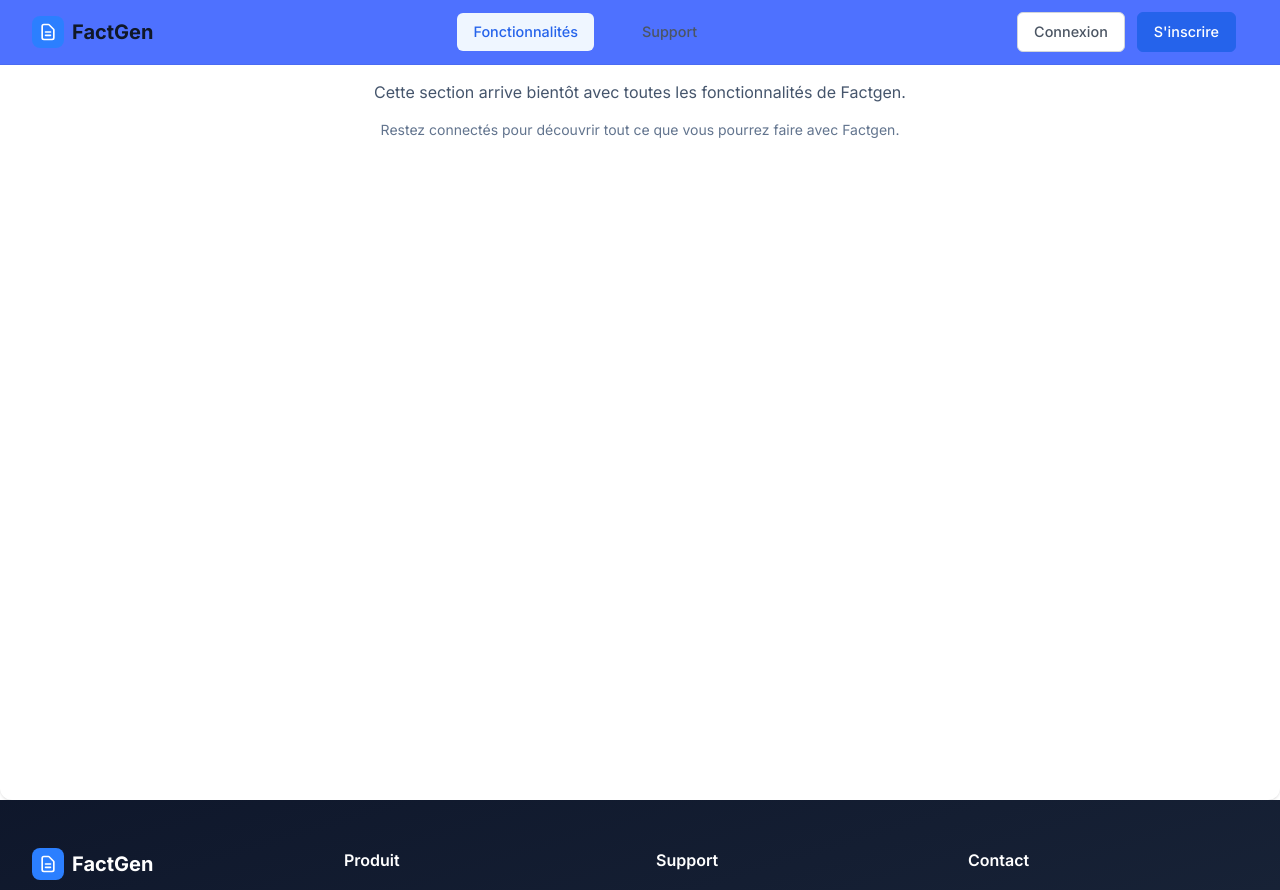
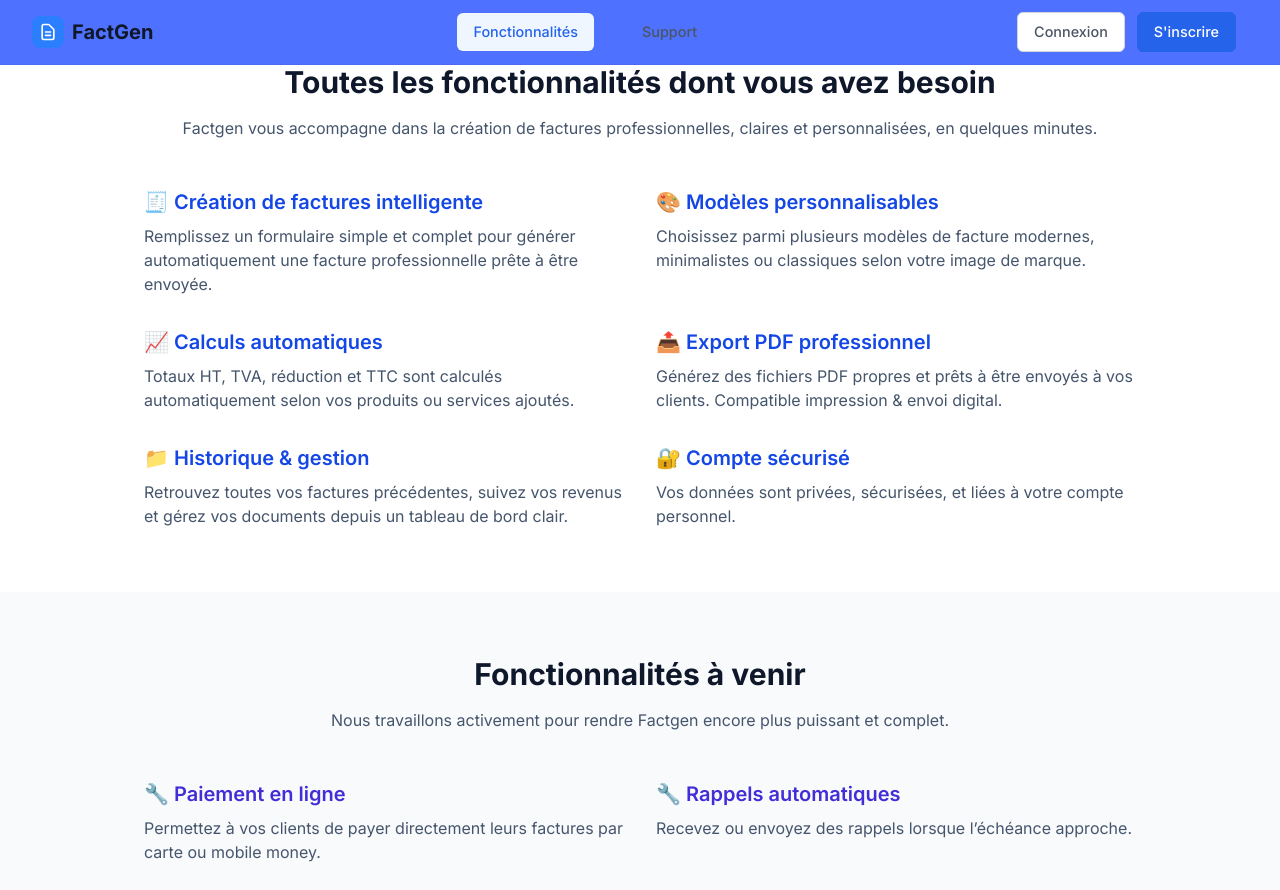
Before and after one commit to FILLIN-RX/FactGen, a Vue app in the folder fact-gen/: page /features in a window 1280 px wide. Shown: the top 890 px of the page. Built offline with nearby package versions, Linux system fonts and the light colour scheme; no server answers.

Commit message:
Adding factgen fonctionalities

```diff
--- a/fact-gen/src/pages/FonctionaLiter.vue
+++ b/fact-gen/src/pages/FonctionaLiter.vue
@@ -1,13 +1,64 @@
 <template>
-  <div class="text-center p-8 bg-white rounded-xl shadow h-screen">
-    <h2 class="text-2xl font-bold text-slate-800 mb-4">Fonctionnalités</h2>
-    <p class="text-slate-600 mb-4">
-      Cette section arrive bientôt avec toutes les fonctionnalités de Factgen.
-    </p>
-    <p class="text-slate-500 text-sm">Restez connectés pour découvrir tout ce que vous pourrez faire avec Factgen.</p>
+  <section class="py-16 bg-white">
+  <div class="max-w-5xl mx-auto px-4 text-center">
+    <h2 class="text-3xl font-bold mb-4 text-slate-900">Toutes les fonctionnalités dont vous avez besoin</h2>
+    <p class="text-slate-600 mb-12">Factgen vous accompagne dans la création de factures professionnelles, claires et personnalisées, en quelques minutes.</p>
+
+    <div class="grid grid-cols-1 md:grid-cols-2 gap-8 text-left">
+      <div>
+        <h3 class="text-xl font-semibold text-blue-700 mb-2">🧾 Création de factures intelligente</h3>
+        <p class="text-slate-600">Remplissez un formulaire simple et complet pour générer automatiquement une facture professionnelle prête à être envoyée.</p>
+      </div>
+      <div>
+        <h3 class="text-xl font-semibold text-blue-700 mb-2">🎨 Modèles personnalisables</h3>
+        <p class="text-slate-600">Choisissez parmi plusieurs modèles de facture modernes, minimalistes ou classiques selon votre image de marque.</p>
+      </div>
+      <div>
+        <h3 class="text-xl font-semibold text-blue-700 mb-2">📈 Calculs automatiques</h3>
+        <p class="text-slate-600">Totaux HT, TVA, réduction et TTC sont calculés automatiquement selon vos produits ou services ajoutés.</p>
+      </div>
+      <div>
+        <h3 class="text-xl font-semibold text-blue-700 mb-2">📤 Export PDF professionnel</h3>
+        <p class="text-slate-600">Générez des fichiers PDF propres et prêts à être envoyés à vos clients. Compatible impression & envoi digital.</p>
+      </div>
+      <div>
+        <h3 class="text-xl font-semibold text-blue-700 mb-2">📁 Historique & gestion</h3>
+        <p class="text-slate-600">Retrouvez toutes vos factures précédentes, suivez vos revenus et gérez vos documents depuis un tableau de bord clair.</p>
+      </div>
+      <div>
+        <h3 class="text-xl font-semibold text-blue-700 mb-2">🔐 Compte sécurisé</h3>
+        <p class="text-slate-600"> Vos données sont privées, sécurisées, et liées à votre compte personnel.</p>
+      </div>
+    </div>
   </div>
+</section>
+<section class="py-16 bg-slate-50">
+  <div class="max-w-5xl mx-auto px-4 text-center">
+    <h2 class="text-3xl font-bold mb-4 text-slate-900">Fonctionnalités à venir</h2>
+    <p class="text-slate-600 mb-12">Nous travaillons activement pour rendre Factgen encore plus puissant et complet.</p>
+
+    <div class="grid grid-cols-1 md:grid-cols-2 gap-8 text-left">
+      <div v-for="(feature, index) in upcomingFeatures" :key="index">
+        <h3 class="text-xl font-semibold text-indigo-700 mb-2">🔧 {{ feature.title }}</h3>
+        <p class="text-slate-600">{{ feature.desc }}</p>
+      </div>
+    </div>
+  </div>
+</section>
+
+
 </template>
 
 <script setup>
-// rien ici pour l’instant
+const upcomingFeatures = [
+  { title: "Paiement en ligne", desc: "Permettez à vos clients de payer directement leurs factures par carte ou mobile money." },
+  { title: "Rappels automatiques", desc: "Recevez ou envoyez des rappels lorsque l’échéance approche." },
+  { title: "Gestion des devis", desc: "Créez, envoyez et convertissez vos devis en factures." },
+  { title: "Mode multi-utilisateur", desc: "Ajoutez des collaborateurs à votre espace de travail." },
+  { title: "Traduction multilingue", desc: "Créez vos factures en plusieurs langues." },
+  { title: "Catalogue & importation", desc: "Importez clients/produits et créez un catalogue prêt à l’emploi." },
+  { title: "Statistiques avancées", desc: "Analysez vos revenus, vos meilleurs clients, et plus encore." },
+  { title: "Application mobile", desc: "Facturez vos clients depuis votre smartphone (iOS & Android)." }
+]
+
 </script>
```
